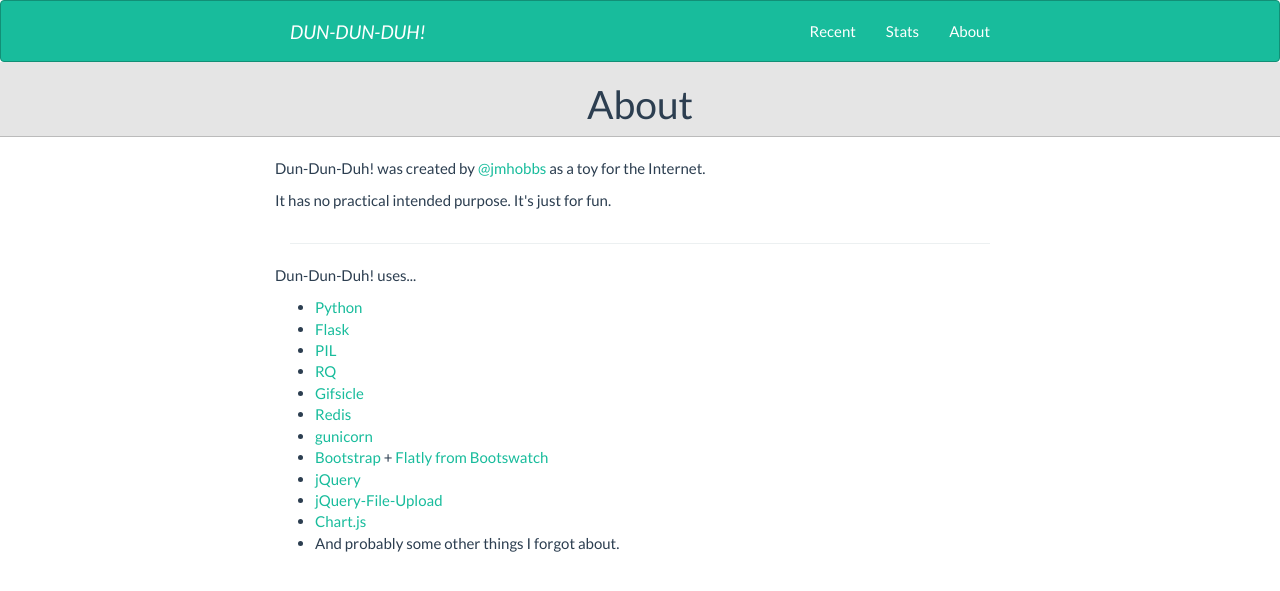
After one commit to jmhobbs/dun-dun-duh, a Flask app: page /about in a window 1280 px wide. The commit adds this page. Shown: the top 591 px of the page. Run offline with Flask 2, Linux system fonts and the light colour scheme; some libraries are stand-ins or nearby versions.

Commit message:
Basic about page.

```diff
--- a/dundunduh/static/style.css
+++ b/dundunduh/static/style.css
@@ -2,10 +2,6 @@
 	.container-narrow {
   	max-width: 730px;
 	}
-}
-
-a, a:link, a:hover, a:visited {
-	color: #FFF;
 }
 
 .alert a.btn {
--- /dev/null
+++ b/dundunduh/templates/about.html
@@ -0,0 +1,30 @@
+{% extends "layout.html" %}
+
+{% block leader %}
+<h1>About</h1>
+{% endblock %}
+
+{% block body %}
+<div class="row">
+	<p>Dun-Dun-Duh! was created by <a href="http://twitter.com/jmhobbs">@jmhobbs</a> as a toy for the Internet.</p>
+	<p>It has no practical intended purpose.  It's just for fun.</p>
+</div>
+<hr/>
+<div class="row">
+	<p>Dun-Dun-Duh! uses...</p>
+	<ul>
+		<li><a href="http://www.python.org/">Python</a></li>
+		<li><a href="http://flask.pocoo.org/">Flask</a></li>
+		<li><a href="https://pypi.python.org/pypi/PIL">PIL</a></li>
+		<li><a href="http://python-rq.org/">RQ</a></li>
+		<li><a href="http://www.lcdf.org/gifsicle/">Gifsicle</a></li>
+		<li><a href="http://redis.io/">Redis</a></li>
+		<li><a href="http://gunicorn.org/">gunicorn</a></li>
+		<li><a href="http://getbootstrap.com/">Bootstrap</a> + <a href="http://bootswatch.com/flatly/">Flatly from Bootswatch</a></li>
+		<li><a href="http://jquery.com/">jQuery</a></li>
+		<li><a href="https://github.com/blueimp/jQuery-File-Upload">jQuery-File-Upload</a></li>
+		<li><a href="http://www.chartjs.org/">Chart.js</a></li>
+		<li>And probably some other things I forgot about.</li>
+	</ul>
+</div>
+{% endblock %}
```
